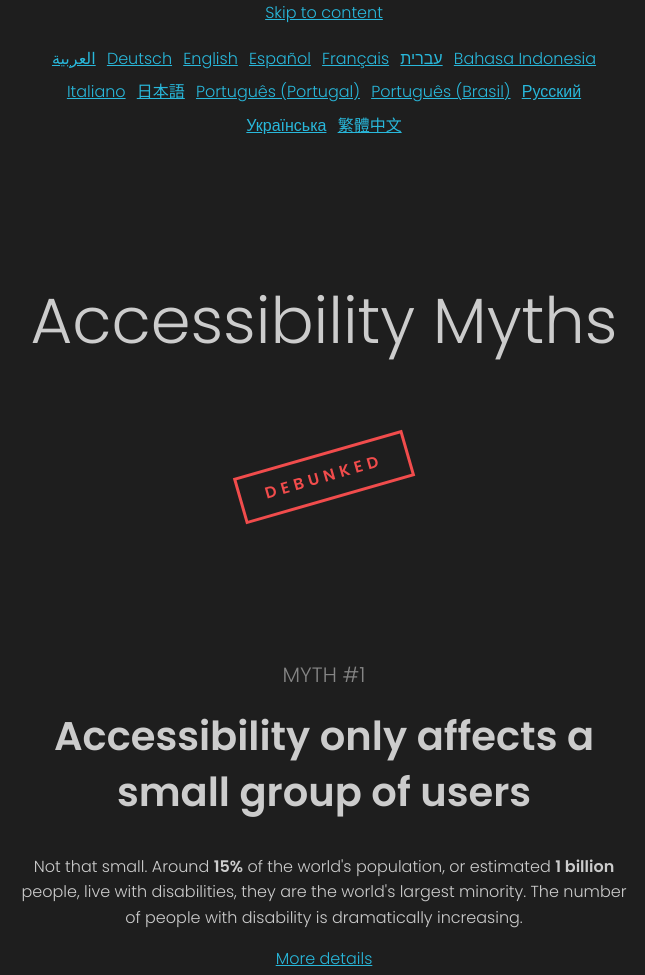
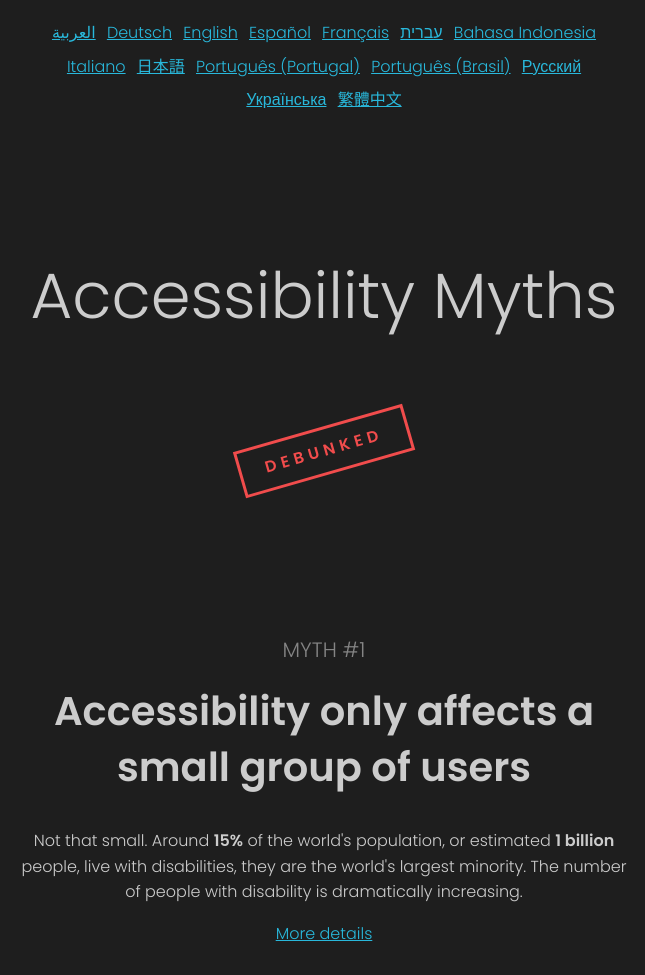
Before and after one commit to sergeicodes/a11ymyths, an Eleventy site: page src/pages/en.njk in a window 1280 px wide. Shown: the top 975 px of the page, without its empty margins (316-961 px from the left). Built offline with nearby package versions, Linux system fonts and the light colour scheme; Eleventy itself is replaced by a stand-in of ours; files that its build step writes are made by us from their sources.

Commit message:
Add skip link

```diff
--- a/src/includes/skip-link.njk
+++ b/src/includes/skip-link.njk
@@ -1 +1 @@
-<a class="skip-link" href="#main-content">Skip to content</a>
+<a class="skip-link" id="skip-link" href="#main-content">Skip to content</a>
--- a/src/layouts/page.njk
+++ b/src/layouts/page.njk
@@ -32,7 +32,7 @@ url: https://a11ymyths.com
 
     {% include "header.njk" %}
 
-    <main tabindex="-1">
+    <main id="main-content" tabindex="-1">
       <div class="content">
         <h1>{{ title }}</h1>
 
@@ -46,5 +46,7 @@ url: https://a11ymyths.com
 
 
     {% include "footer-" + lang.code + ".njk" %}
+
+    <script src="/scripts/script.js"></script>
   </body>
 </html>
--- /dev/null
+++ b/src/scripts/script.js
@@ -0,0 +1,6 @@
+document.addEventListener('DOMContentLoaded', () => {
+  document.getElementById('skip-link').addEventListener('click', (e) => {
+    e.preventDefault();
+    document.getElementById('main-content').focus();
+  });
+});
--- a/src/styles/styles.css
+++ b/src/styles/styles.css
@@ -1,4 +1,4 @@
-@import url("https://fonts.googleapis.com/css2?family=Poppins:wght@300;600&display=swap");
+@import url('https://fonts.googleapis.com/css2?family=Poppins:wght@300;600&display=swap');
 
 :root {
   --color-background: #1e1e1e;
@@ -13,7 +13,7 @@
 }
 
 body {
-  font-family: "Poppins", sans-serif;
+  font-family: 'Poppins', sans-serif;
   font-weight: 300;
   line-height: 1.6;
   background-color: var(--color-background);
@@ -100,7 +100,7 @@ strong {
 
 .myth h2::before {
   counter-increment: myth;
-  content: "Myth #" counter(myth) "";
+  content: 'Myth #' counter(myth) '';
   position: absolute;
   top: -2.8rem;
   font-size: 1.3rem;
@@ -144,3 +144,17 @@ footer {
 .nav__list-item {
   margin: 0.25rem;
 }
+
+.skip-link {
+  position: fixed;
+  top: -100vh;
+  left: 1rem;
+  padding: 0.75em 1.5em;
+  text-align: center;
+  text-decoration: none;
+}
+
+.skip-link:focus,
+.skip-link:focus-visible {
+  top: 1rem;
+}
```
